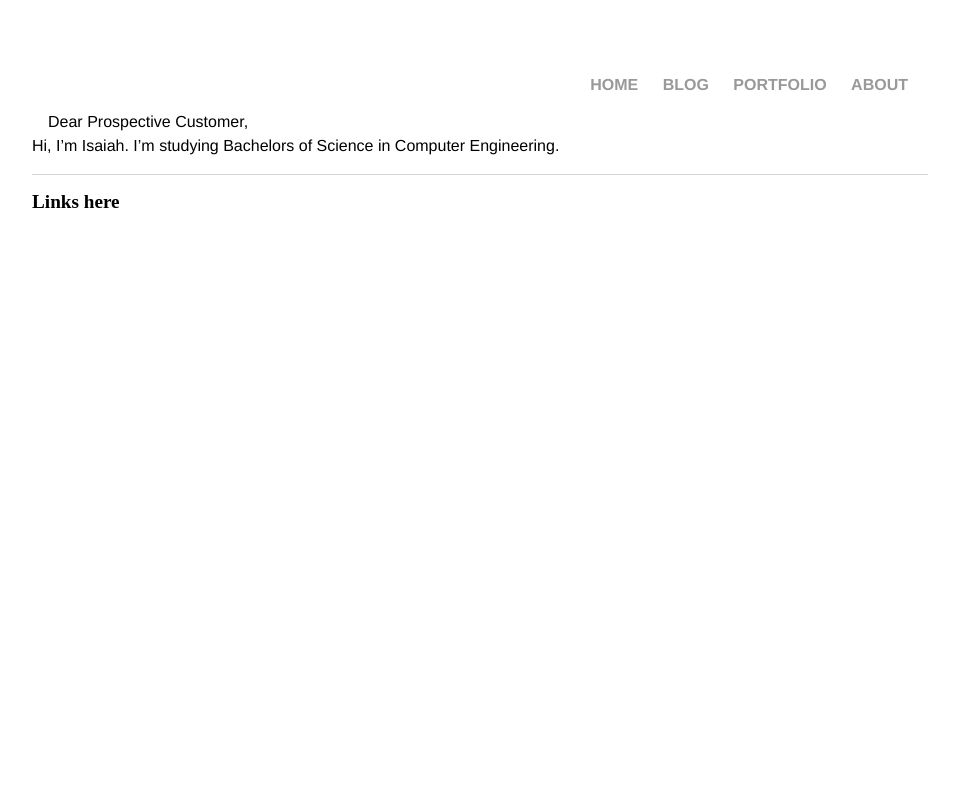
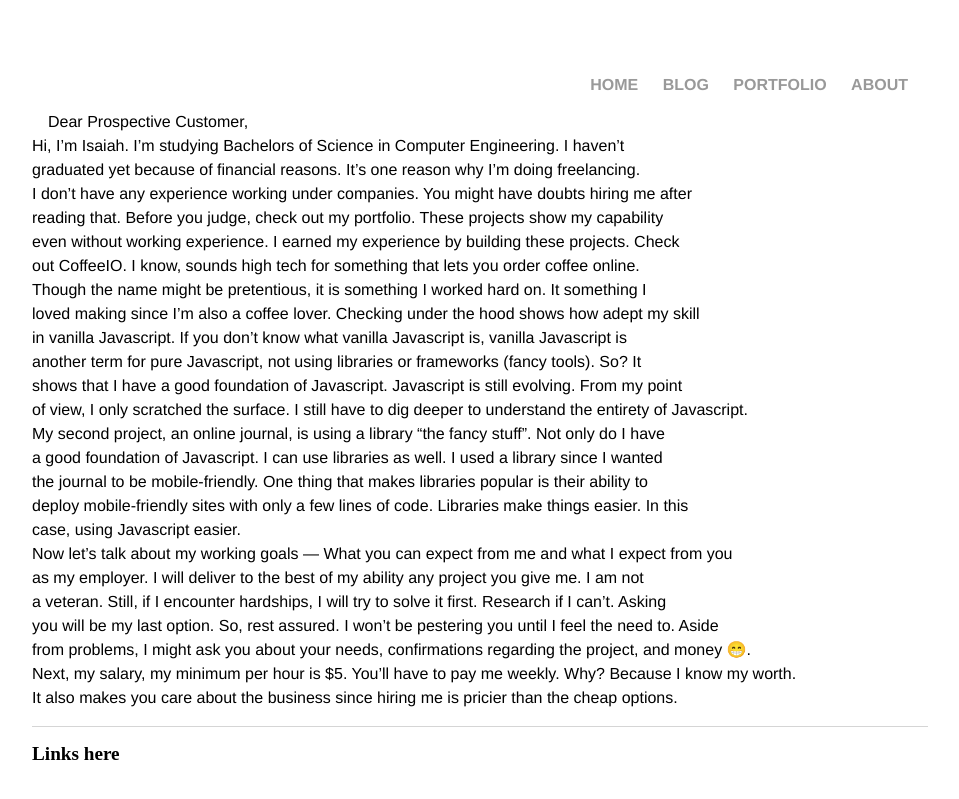
Before and after one commit to IGHarrison/igharrison.github.io, a Jekyll site: the page built from about/index.html, in a window 1280 px wide. Shown: the top 799 px of the page, without its empty margins (160-1119 px from the left). Built offline with Jekyll 4.4.1, drawn with Linux system fonts in a browser that asks for light colours.

Commit message:
Update index.html

```diff
--- a/about/index.html
+++ b/about/index.html
@@ -6,6 +6,33 @@ title: About
 <div id="about">
   <p>
     Dear Prospective Customer, <br>
-    Hi, I’m Isaiah. I’m studying Bachelors of Science in Computer Engineering.
+
+    Hi, I’m Isaiah. I’m studying Bachelors of Science in Computer Engineering. I haven’t <br>
+    graduated yet because of financial reasons. It’s one reason why I’m doing freelancing. <br>
+
+    I don’t have any experience working under companies. You might have doubts hiring me after <br>
+    reading that. Before you judge, check out my portfolio. These projects show my capability <br>
+    even without working experience. I earned my experience by building these projects. Check <br>
+    out CoffeeIO. I know, sounds high tech for something that lets you order coffee online. <br>
+    Though the name might be pretentious, it is something I worked hard on. It something I <br>
+    loved making since I’m also a coffee lover. Checking under the hood shows how adept my skill <br>
+    in vanilla Javascript. If you don’t know what vanilla Javascript is, vanilla Javascript is <br>
+    another term for pure Javascript, not using libraries or frameworks (fancy tools). So? It <br>
+    shows that I have a good foundation of Javascript. Javascript is still evolving. From my point <br>
+    of view, I only scratched the surface. I still have to dig deeper to understand the entirety of Javascript. <br>
+
+    My second project, an online journal, is using a library “the fancy stuff”. Not only do I have <br>
+    a good foundation of Javascript. I can use libraries as well. I used a library since I wanted <br>
+    the journal to be mobile-friendly. One thing that makes libraries popular is their ability to <br>
+    deploy mobile-friendly sites with only a few lines of code. Libraries make things easier. In this <br>
+    case, using Javascript easier. <br>
+
+    Now let’s talk about my working goals — What you can expect from me and what I expect from you <br>
+    as my employer. I will deliver to the best of my ability any project you give me. I am not <br>
+    a veteran. Still, if I encounter hardships, I will try to solve it first. Research if I can’t. Asking <br>
+    you will be my last option. So, rest assured. I won’t be pestering you until I feel the need to. Aside <br>
+    from problems, I might ask you about your needs, confirmations regarding the project, and money &#128513. <br>
+    Next, my salary, my minimum per hour is $5. You’ll have to pay me weekly. Why? Because I know my worth. <br>
+    It also makes you care about the business since hiring me is pricier than the cheap options. <br>
   </p>
 </div>
```
